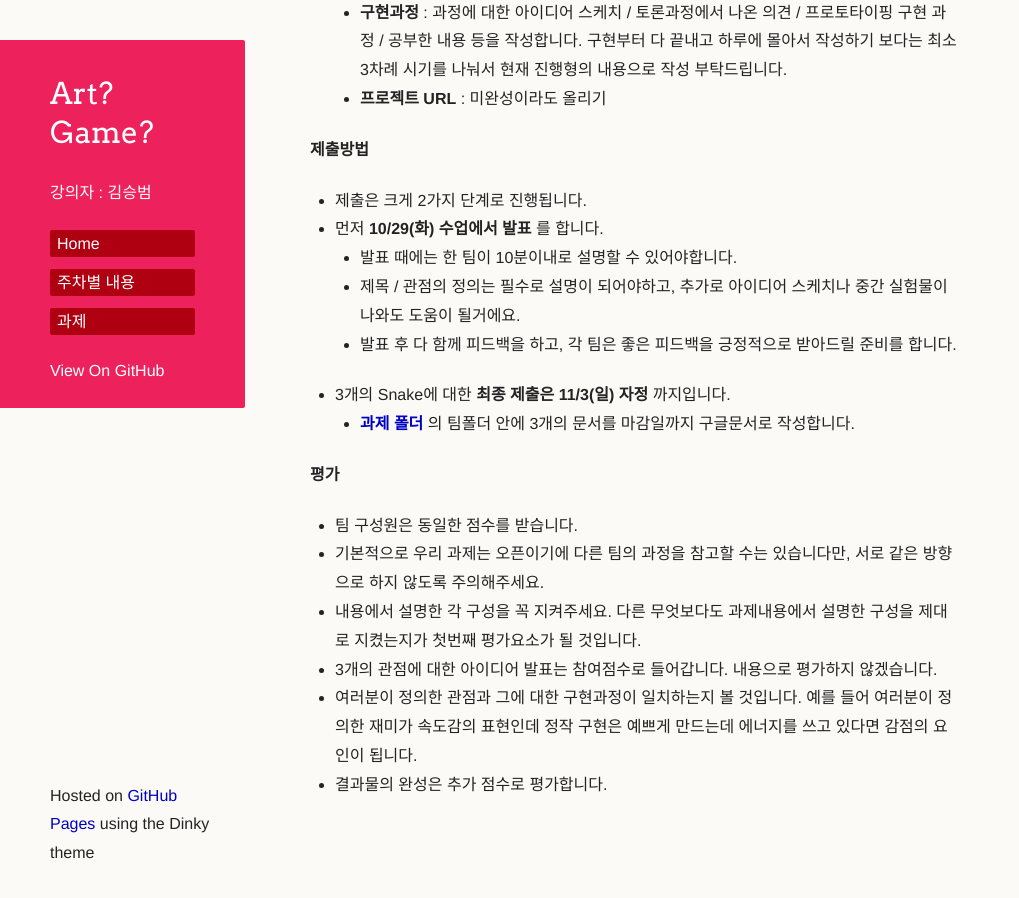
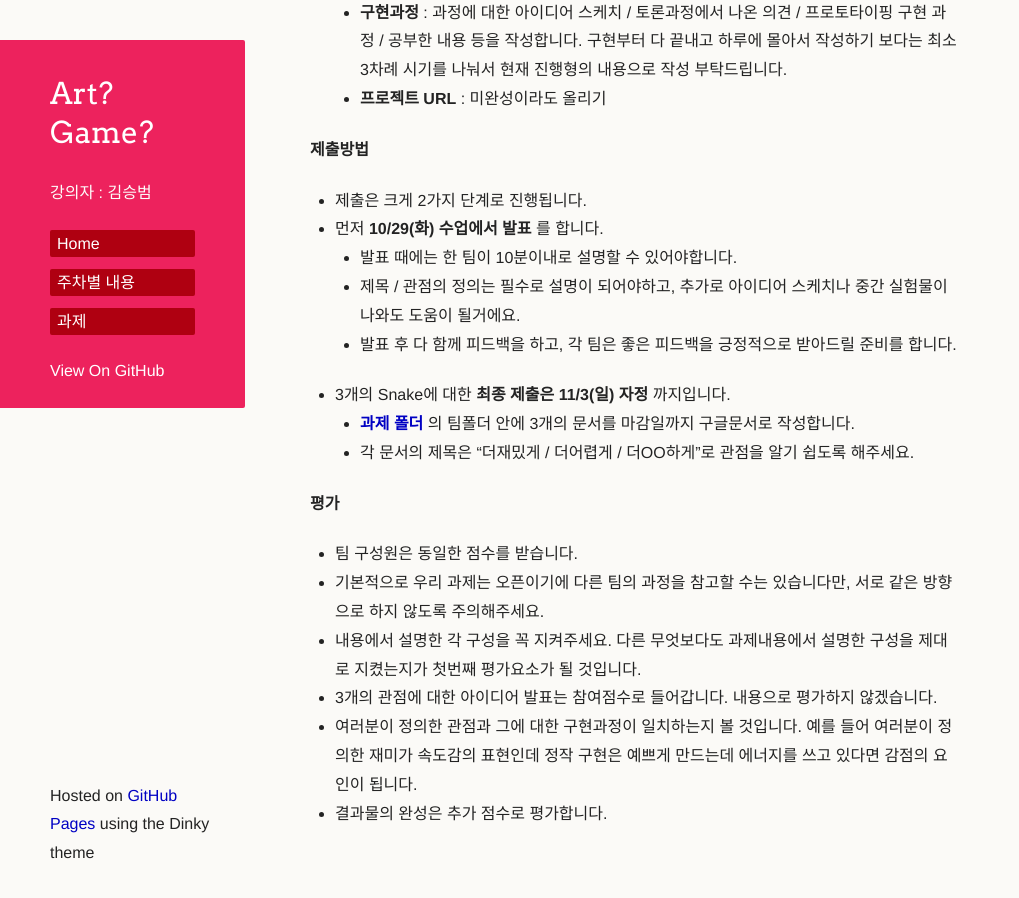
Before and after one commit to picxenk/SIA2019ArtGame, a Jekyll site: the page built from homework.md, in a window 1280 px wide and 900 px high, scrolled down 4816 px. Shown: the whole window, without its empty margins (0-1019 px from the left). Built offline with Jekyll 4.4.1, drawn with Linux system fonts in a browser that asks for light colours; our own code applies the rules of GitHub Pages for plain Markdown files; a script that is not in the unit is left out; the repository's description, which GitHub fills in, is left out; before the commit the page ends 5688 px from its top, so only the background shows below that.

Commit message:
Update homework.md

```diff
--- a/homework.md
+++ b/homework.md
@@ -129,6 +129,7 @@
    * 발표 후 다 함께 피드백을 하고, 각 팀은 좋은 피드백을 긍정적으로 받아드릴 준비를 합니다.
  * 3개의 Snake에 대한 **최종 제출은 11/3(일) 자정** 까지입니다.
    * **[과제 폴더](https://drive.google.com/drive/folders/1mpnglmL9HTCzJWQABKuO6EpvBTRtCqk2)** 의 팀폴더 안에 3개의 문서를 마감일까지 구글문서로 작성합니다.
+   * 각 문서의 제목은 "더재밌게 / 더어렵게 / 더OO하게"로 관점을 알기 쉽도록 해주세요.
 
 **평가**
  * 팀 구성원은 동일한 점수를 받습니다.
```
